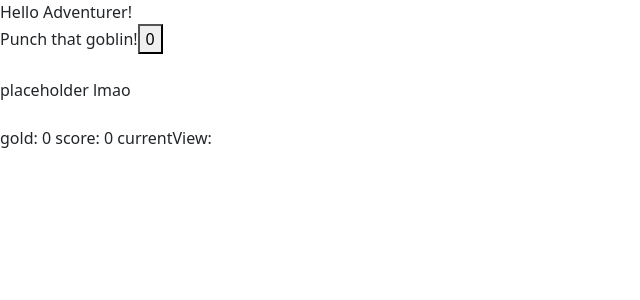
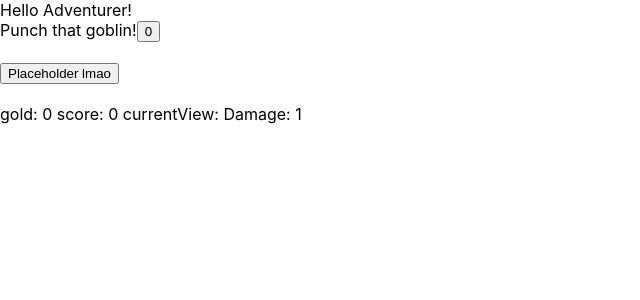
Before and after one commit to Ez-M/Gold-Glory-Goblins, a React (Create React App) app in the folder game/: page / in a window 1280 px wide. Shown: the top 300 px of the page, without its empty margins (0-640 px from the left). Built offline with nearby package versions, Linux system fonts and the light colour scheme.

Commit message:
created a damageUp function in spend.js to enable the player to buy click upgrades

```diff
--- a/game/package.json
+++ b/game/package.json
@@ -3,6 +3,7 @@
   "version": "0.1.0",
   "private": true,
   "dependencies": {
+    "@popperjs/core": "^2.11.2",
     "@testing-library/jest-dom": "^5.16.2",
     "@testing-library/react": "^12.1.3",
     "@testing-library/user-event": "^13.5.0",
--- a/game/src/App.js
+++ b/game/src/App.js
@@ -1,6 +1,6 @@
 import React, {useState} from "react";
 import { BrowserRouter as Router, Switch, Route, Link } from "react-router-dom";
-import "bootstrap/dist/css/bootstrap.min.css";
+// import "bootstrap/dist/css/bootstrap.min.css";
 
 import Grind from "./components/grind";
 import Scoreboard from "./components/scoreboard";
--- a/game/src/components/grind.js
+++ b/game/src/components/grind.js
@@ -3,13 +3,13 @@ import { GSCV } from "../contexts/GSCV";
 
 function Grind() {
 
-    const {gold, score, currentView, setGold, setScore} = useContext(GSCV) //importing context from GSCV
+    const {gold, score, currentView, damage, setGold, setScore,setCurrentView, setDamage} = useContext(GSCV) //importing context from GSCV
 
   //testClick function to increase gold and score when clicked, simulating
   //resource gain during gameplay
     function testClick(){
-        setGold(gold + 1)
-        setScore(score + 1)
+        setGold(gold + damage)
+        setScore(score + damage)
         console.log(`gold: ${gold}`)
         console.log(`score: ${score}`)
       }
--- a/game/src/components/scoreboard.js
+++ b/game/src/components/scoreboard.js
@@ -2,10 +2,10 @@ import React, {useState, useContext} from "react";
 import { GSCV } from "../contexts/GSCV";
 
 function Scoreboard() {
-    const {gold, score, currentView} = useContext(GSCV) //importing context from GSCV
+    const {gold, score, currentView, damage, setGold, setScore,setCurrentView, setDamage} = useContext(GSCV) //importing context from GSCV
 
     return(
-         <div>gold: {gold}  score: {score} currentView: {currentView}</div>
+         <div>gold: {gold}  score: {score} currentView: {currentView} Damage: {damage}</div>
           )
 
 }
--- a/game/src/components/spend.js
+++ b/game/src/components/spend.js
@@ -1,11 +1,18 @@
+import { Button } from "bootstrap";
 import React, {useState, useContext} from "react";
 import { GSCV } from "../contexts/GSCV";
 
 function Spend() {
 
-    const {gold, score, currentView, setGold, setScore} = useContext(GSCV) //importing context from GSCV
+    const {gold, score, currentView, damage, setGold, setScore,setCurrentView, setDamage} = useContext(GSCV) //importing context from GSCV
+    function damageUp(){
+        setDamage(damage+1);
+    }
 
-return(<div>placeholder lmao</div>)
+
+return(<div>
+    <button onClick={damageUp}>Placeholder lmao</button>
+    </div>)
 
 }
 export default Spend;
--- a/game/src/contexts/GSCV.js
+++ b/game/src/contexts/GSCV.js
@@ -6,6 +6,7 @@ const GSCVProvider = (props) => {
   const [gold, setGold] = useState(0); //Player's current gold
   const [score, setScore] = useState(0); //Player's total gold ever earned (plus achivements?)
   const [currentView, setCurrentView] = useState(""); //variable to tell the game what tab to render
+  const [damage, setDamage] = useState(1); // Player's current damage value (clicker multiplier lmao)
     return (
          <GSCV.Provider
             value={{
@@ -14,7 +15,9 @@ const GSCVProvider = (props) => {
                 score,
                 setScore,
                 currentView,
-                setCurrentView
+                setCurrentView,
+                damage,
+                setDamage
              }}>
                {props.children}
          </GSCV.Provider>
```
Also changed, not shown: 1 other file (tests, documents, lock files or other folders).
